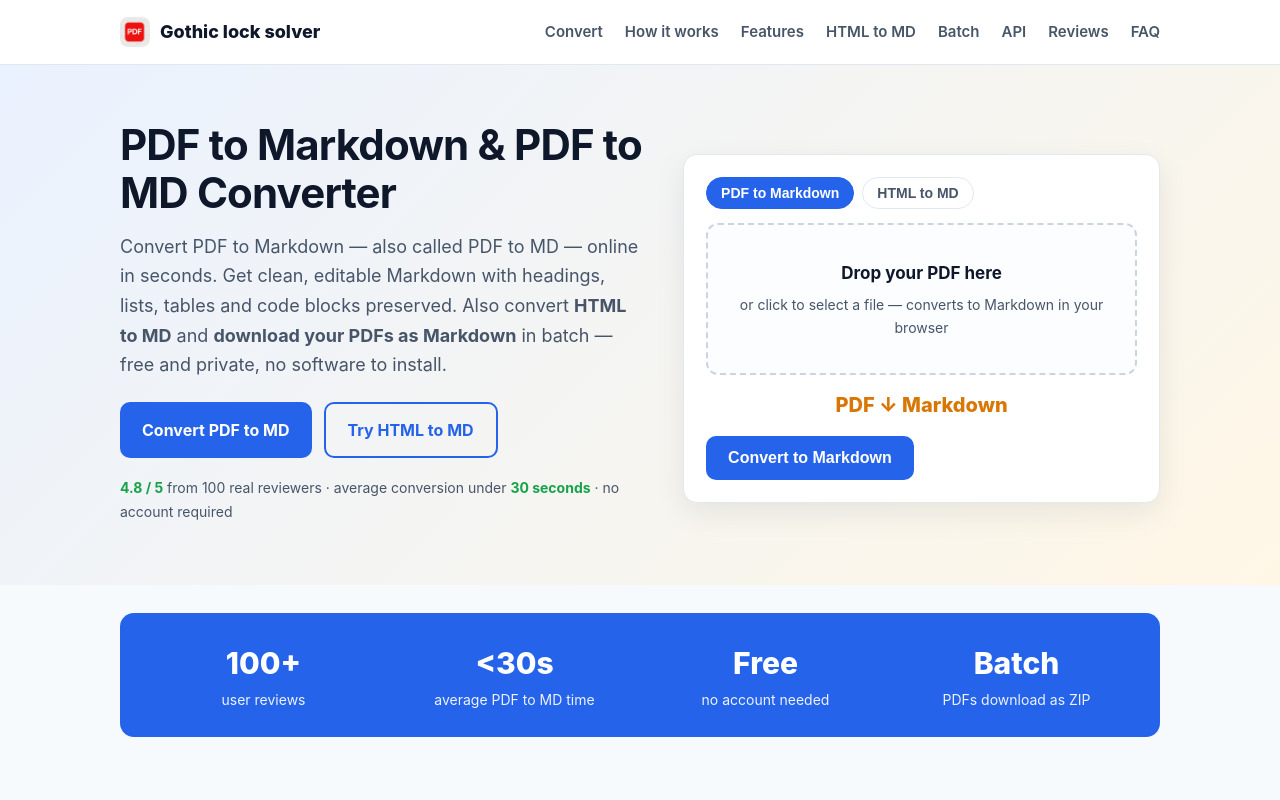
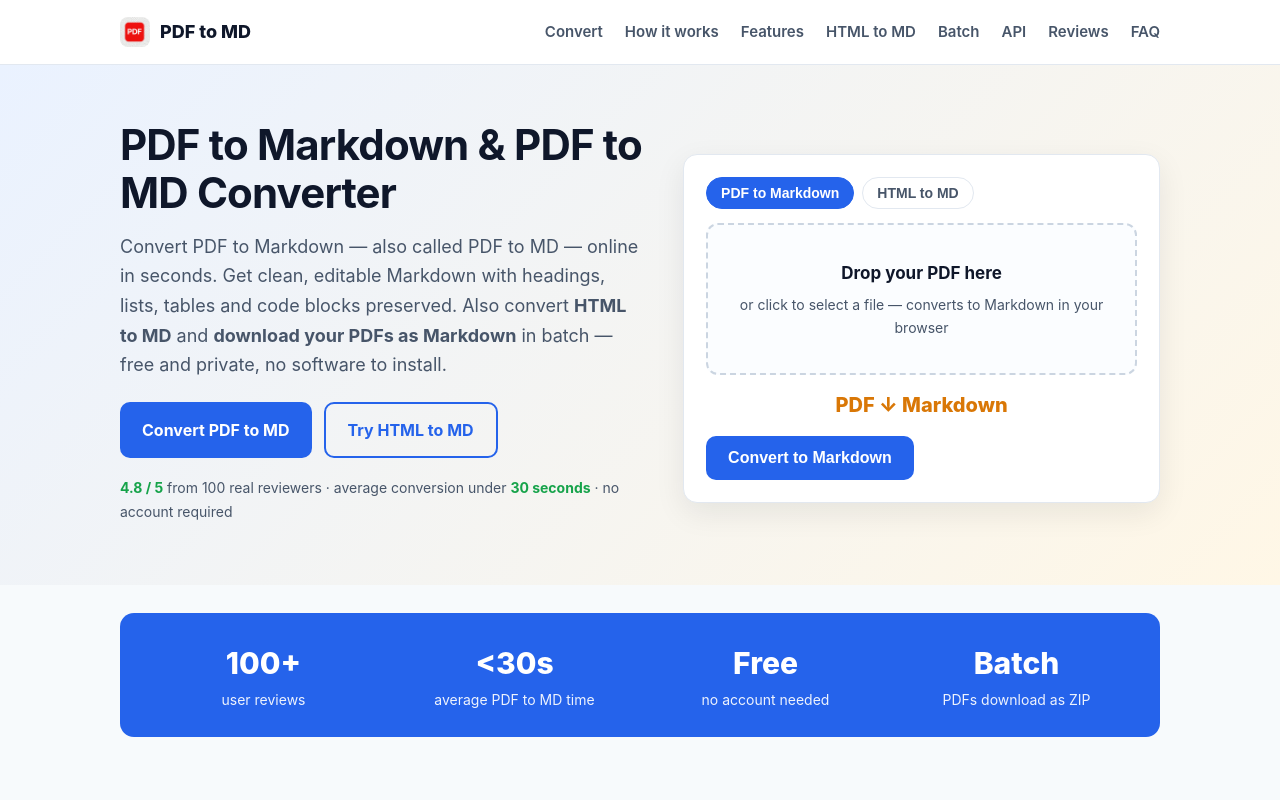
Before and after one commit to LeonaDavinci/dlpdfs, a Next.js app: page / in a window 1280 px wide. Shown: the top 800 px of the page. Built offline with nearby package versions, Linux system fonts and the light colour scheme.

Commit message:
Revert "Change logo title to 'Gothic lock solver'"
This reverts commit 746cc89ebd5a709911b2a4ca72c5d3adfd742cce.

```diff
--- a/app/layout.jsx
+++ b/app/layout.jsx
@@ -84,8 +84,8 @@ export default function RootLayout({ children }) {
         <header className="site-header">
           <div className="container inner">
             <a className="brand" href="/" style={{ textDecoration: "none" }}>
-              <img className="brand-logo" src="/logo.png" alt="Gothic lock solver" />
-              Gothic lock solver
+              <img className="brand-logo" src="/logo.png" alt="PDF to MD" />
+              PDF to MD
             </a>
             <nav className="nav">
               <a href="/#convert">Convert</a>
@@ -105,8 +105,8 @@ export default function RootLayout({ children }) {
             <div className="footer-grid">
               <div>
                 <div className="brand" style={{ color: "#fff", marginBottom: 10 }}>
-                  <img className="brand-logo" src="/logo.png" alt="Gothic lock solver" />
-                  Gothic lock solver
+                  <img className="brand-logo" src="/logo.png" alt="PDF to MD" />
+                  PDF to MD
                 </div>
                 <p style={{ fontSize: 14, maxWidth: 280 }}>
                   A fast, private way to convert PDF to Markdown and HTML to MD.
```
